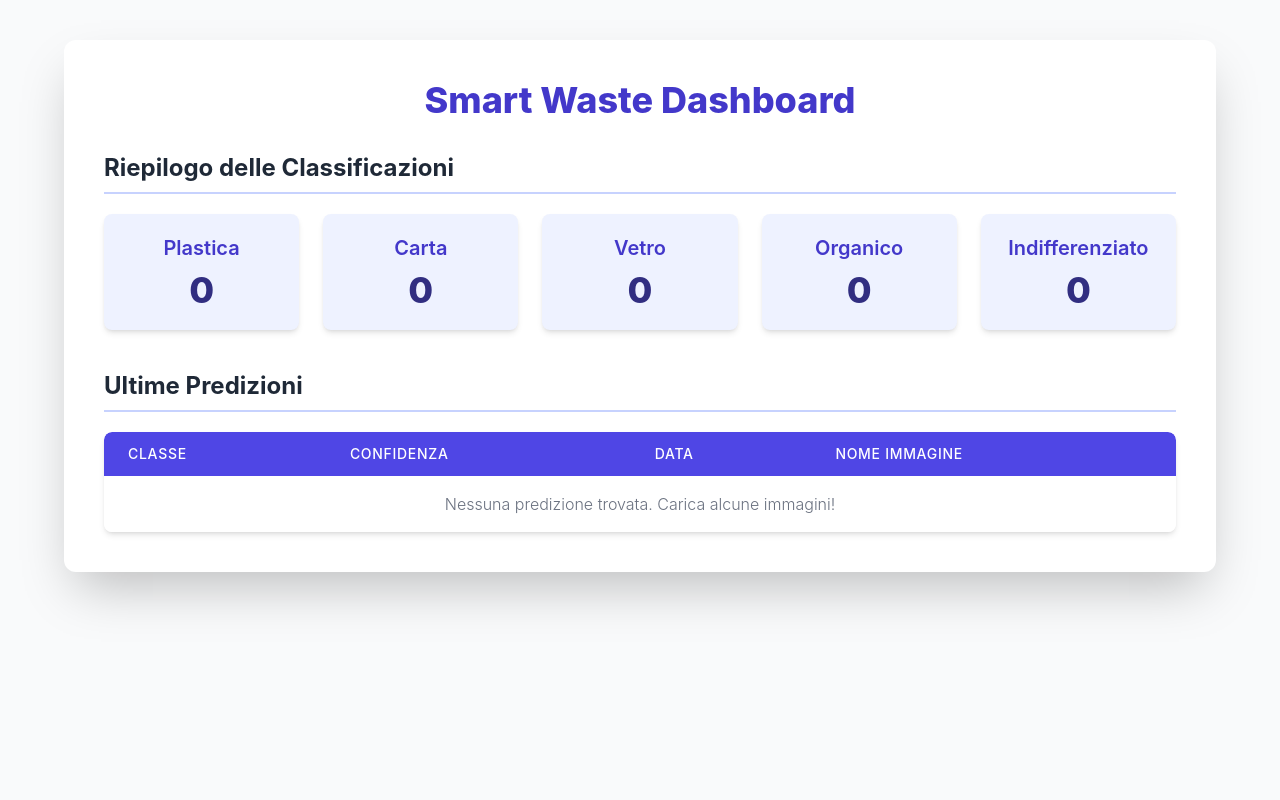
After one commit to killerdds01/ProgPy, a Flask app: page /dashboard in a window 1280 px wide. The commit adds this page. Run offline with Flask 3, Linux system fonts and the light colour scheme; the visitor is signed in with stand-in values (Sample User, id 1); data that the repository does not hold is empty; some libraries are stand-ins or nearby versions.

Commit message:
modificato:   app.py, aggiornato index e creato dashboard

```diff
--- a/app.py
+++ b/app.py
@@ -1,129 +1,270 @@
-# Importa le librerie necessarie
+# Moduli standard
 import os
 import io
-import datetime # Importa la libreria datetime
-from flask import Flask, request, jsonify, render_template
+import datetime
+
+# Moduli Flask e estensioni
+from flask import Flask, request, jsonify, render_template, redirect, url_for, flash
 from flask_cors import CORS
+from flask_login import LoginManager, UserMixin, login_user, logout_user, login_required, current_user
+from werkzeug.security import generate_password_hash, check_password_hash # Per la gestione sicura delle password
+
+# Moduli PyTorch per il modello
 import torch
 import torch.nn as nn
 from torchvision import models, transforms
 from PIL import Image
 
-# Importa la libreria MongoDB
+# Moduli MongoDB
 from pymongo import MongoClient
-# Connettiti a MongoDB (di default è su localhost:27017)
+from bson.objectid import ObjectId # Necessario per convertire l'ID di MongoDB
+
+# --- Inizializzazione dell'Applicazione Flask ---
+app = Flask(__name__)
+
+# Configurazione della chiave segreta dell'applicazione.
+# Questa chiave è fondamentale per la sicurezza delle sessioni (cookie) e per la protezione CSRF.
+# È imperativo che questa chiave sia una stringa lunga, casuale e mantenuta segreta.
+# Per la distribuzione online e su repository pubblici (es. GitHub),
+# la chiave DEVE essere letta da una variabile d'ambiente e MAI committata direttamente nel codice.
+# Esempio per generare una chiave robusta: python -c "import os; print(os.urandom(24).hex())"
+app.config['SECRET_KEY'] = os.environ.get('SECRET_KEY', 'e00d87cee9282c6458684cec5045dac65768c6db28968f2d!')
+
+# Abilita Cross-Origin Resource Sharing (CORS) per l'applicazione.
+# Permette al frontend (servito da Flask) di effettuare richieste all'API Flask stessa.
+CORS(app)
+
+# --- Inizializzazione Flask-Login ---
+# Configura l'estensione Flask-Login per gestire le sessioni utente.
+login_manager = LoginManager()
+login_manager.init_app(app)
+# Specifica la vista di login a cui reindirizzare gli utenti non autenticati
+login_manager.login_view = 'login'
+
+# --- Connessione al Database MongoDB ---
+# Stabilisce una connessione al server MongoDB locale.
+# In caso di errore di connessione, l'applicazione termina per prevenire malfunzionamenti.
 try:
     client = MongoClient('mongodb://localhost:27017/')
-    db = client.smart_waste
-    predictions_collection = db.predictions
+    db = client.smart_waste # Seleziona il database 'smart_waste'
+    predictions_collection = db.predictions # Collezione per le previsioni di classificazione dei rifiuti
+    users_collection = db.users # Collezione per la gestione degli utenti registrati
     print("Connessione a MongoDB riuscita.")
 except Exception as e:
     print(f"Errore di connessione a MongoDB: {e}")
     exit()
 
-# Inizializza l'app Flask
-app = Flask(__name__)
+# --- Definizione del Modello Utente per Flask-Login ---
+# Questa classe implementa i requisiti di Flask-Login per la gestione degli utenti.
+class User(UserMixin):
+    def __init__(self, user_data):
+        # L'ID dell'utente è l'ObjectId di MongoDB convertito in stringa.
+        self.id = str(user_data['_id'])
+        self.username = user_data['username']
+        # L'hash della password viene memorizzato per la verifica, non la password in chiaro.
+        self.password_hash = user_data['password']
 
-CORS(app)  # Abilita CORS per consentire richieste da altri domini
+    def get_id(self):
+        # Metodo richiesto da Flask-Login per ottenere l'ID univoco dell'utente.
+        return self.id
 
-# --- Configura il modello pre-addestrato ---
+@login_manager.user_loader
+def load_user(user_id):
+    # Callback utilizzata da Flask-Login per ricaricare un utente dalla sessione.
+    # Cerca l'utente nel database MongoDB tramite il suo ID.
+    user_data = users_collection.find_one({"_id": ObjectId(user_id)})
+    if user_data:
+        return User(user_data)
+    return None
+
+# --- Configurazione e Caricamento del Modello di Machine Learning ---
+# Definisce le classi di rifiuto supportate dal modello.
 CLASS_NAMES = ['plastica', 'carta', 'vetro', 'organico', 'indifferenziato']
-NUM_CLASSES= len(CLASS_NAMES) # Il numero di classi deve essere 5
+NUM_CLASSES = len(CLASS_NAMES)
 
+# Specifica il dispositivo su cui il modello verrà eseguito (CPU per compatibilità generale).
 device = torch.device("cpu")
 
-MODEL_PATH = 'best_model_finetuned_light.pth'  # Percorso del file del modello addestrato
+# Percorso del file del modello PyTorch pre-addestrato.
+MODEL_PATH = 'best_model_finetuned_light.pth'
 
-# Inizializza l'architettura del modello (ResNet18).
-# Carichiamo un modello ResNet18 senza pesi pre-addestrati inizialmente, perché caricheremo i nostri pesi personalizzati.
-
+# Inizializza l'architettura del modello (ResNet18) senza pesi pre-addestrati iniziali.
 model = models.resnet18(weights=None)
 
-# Modifica l'ultimo strato per adattarlo al numero di classi del nostro dataset
-num_ftrs = model.fc.in_features # Ottieni il numero di caratteristiche in ingresso dell'ultimo strato
-model.fc = nn.Linear(num_ftrs, NUM_CLASSES) # Carica i pesi del modello addestrato
+# Modifica l'ultimo strato (fully connected) del modello per adattarlo al numero di classi del dataset.
+num_ftrs = model.fc.in_features
+model.fc = nn.Linear(num_ftrs, NUM_CLASSES)
 
-# Carica i pesi del modello dal file .pth
-# map_locatio= device assicura che i pesi vengano caricati sul dispositivo corretto
+# Carica i pesi del modello dal file .pth.
+# Gestisce errori se il file non viene trovato o se ci sono problemi durante il caricamento.
 try:
     model.load_state_dict(torch.load(MODEL_PATH, map_location=device))
-    model.to(device) # Sposta il modello sul dispositivo specificato
-    model.eval() # Imposta il modello in modalità di valutazione
+    model.to(device) # Sposta il modello sul dispositivo specificato.
+    model.eval() # Imposta il modello in modalità di valutazione (disabilita dropout/batchnorm per inferenza).
     print(f"Modello caricato correttamente da {MODEL_PATH}, su dispositivo {device}.")
 except FileNotFoundError:
     print(f"Errore: il file {MODEL_PATH} non è stato trovato. Assicurati che il percorso sia corretto.")
-    exit() # Esci se il modello non può essere caricato
+    exit()
 except Exception as e:
     print(f"Errore durante il caricamento del modello: {str(e)}")
-    exit() # Esci se c'è un errore durante il caricamento del modello
+    exit()
 
-# --- Configura le trasformazioni per le immagini ---
+# --- Configurazione delle Trasformazioni per le Immagini ---
+# Queste trasformazioni pre-processano le immagini in ingresso per renderle compatibili con il modello.
 transform = transforms.Compose([
-    transforms.Resize((256)),  # Ridimensiona l'immagine al lato piu corto
-    transforms.CenterCrop(224),  # Ritaglia l'immagine al centro per ottenere un quadrato di 224x224
-    transforms.ToTensor(),       # Converte l'immagine in un tensore
-    transforms.Normalize(mean=[0.485, 0.456, 0.406], std=[0.229, 0.224, 0.225])  # Normalizza l'immagine
+    transforms.Resize((256)),  # Ridimensiona il lato più corto dell'immagine a 256 pixel.
+    transforms.CenterCrop(224),  # Ritaglia l'immagine al centro per ottenere un quadrato di 224x224.
+    transforms.ToTensor(),       # Converte l'immagine PIL in un tensore PyTorch e normalizza i pixel a [0,1].
+    # Normalizza il tensore con media e deviazione standard predefinite per i modelli ImageNet.
+    transforms.Normalize(mean=[0.485, 0.456, 0.406], std=[0.229, 0.224, 0.225])
 ])
 
-# --- Endpoint API ---
+# --- Rotte dell'Applicazione ---
 
 @app.route('/')
 def home():
+    # Renderizza la pagina principale dell'applicazione, dedicata alla classificazione.
     return render_template('index.html')
 
+@app.route('/register', methods=['GET', 'POST'])
+def register():
+    # Gestisce la registrazione di nuovi utenti.
+    # Se l'utente è già autenticato, viene reindirizzato alla home.
+    if current_user.is_authenticated:
+        return redirect(url_for('home'))
+
+    if request.method == 'POST':
+        username = request.form['username']
+        password = request.form['password']
+
+        # Verifica se il nome utente esiste già nel database.
+        if users_collection.find_one({'username': username}):
+            flash('Nome utente già esistente. Scegli un altro nome.', 'error')
+            return render_template('register.html')
+
+        # Hashing della password prima di salvarla per garantire la sicurezza.
+        hashed_password = generate_password_hash(password)
+
+        # Inserisce il nuovo utente (username e password hashata) nel database.
+        users_collection.insert_one({'username': username, 'password': hashed_password})
+        flash('Registrazione avvenuta con successo! Ora puoi effettuare il login.', 'success')
+        return redirect(url_for('login'))
+    # Mostra il form di registrazione per le richieste GET.
+    return render_template('register.html')
+
+@app.route('/login', methods=['GET', 'POST'])
+def login():
+    # Gestisce l'accesso degli utenti esistenti.
+    # Se l'utente è già autenticato, viene reindirizzato alla home.
+    if current_user.is_authenticated:
+        return redirect(url_for('home'))
+
+    if request.method == 'POST':
+        username = request.form['username']
+        password = request.form['password']
+        # Cerca l'utente nel database MongoDB.
+        user_data = users_collection.find_one({'username': username})
+
+        # Verifica la password fornita con l'hash salvato nel database.
+        if user_data and check_password_hash(user_data['password'], password):
+            user = User(user_data)
+            login_user(user) # Effettua il login dell'utente tramite Flask-Login.
+            flash('Login effettuato con successo!', 'success')
+            return redirect(url_for('home'))
+        else:
+            flash('Nome utente o password non validi.', 'error')
+    # Mostra il form di login per le richieste GET.
+    return render_template('login.html')
+
+@app.route('/logout')
+@login_required # Questa rotta richiede che l'utente sia autenticato per poter effettuare il logout.
+def logout():
+    # Effettua il logout dell'utente dalla sessione.
+    logout_user()
+    flash('Logout effettuato con successo.', 'info')
+    return redirect(url_for('home'))
+
 @app.route('/predict', methods=['POST'])
+@login_required # Questa rotta richiede che l'utente sia autenticato per poter classificare un'immagine.
 def predict():
-    # Controlla se la richiesta contiene un file
+    # Verifica se la richiesta contiene un file immagine.
     if 'file' not in request.files:
+        print("Nessun file immagine inviato.")
         return jsonify({'error': 'Nessun file immagine inviato.'}), 400
 
     file = request.files['file']
-    # Controlla se il nome non è vuoto
+    # Verifica se il nome del file è vuoto (nessun file selezionato).
     if file.filename == '':
+        print("Nessun file selezionato.")
         return jsonify({'error': 'Nessun file selezionato.'}), 400
 
     if file:
         try:
-            # Leggi i byte dell'immagine
+            # Legge i byte dell'immagine dal file caricato.
             img_bytes = file.read()
-            # Apri l'immagine con Pillow e converte in RGB
+            # Apre l'immagine con Pillow e la converte in formato RGB per garantire 3 canali.
             img = Image.open(io.BytesIO(img_bytes)).convert('RGB')
 
-            # Applica le trasformazioni all'immagine
+            # Applica le trasformazioni predefinite all'immagine.
             input_tensor = transform(img)
-            input_batch = input_tensor.unsqueeze(0)  # Aggiungi una dimensione batch
+            # Aggiunge una dimensione batch al tensore (necessaria per il modello).
+            input_batch = input_tensor.unsqueeze(0)
+            input_batch = input_batch.to(device) # Sposta il tensore sul dispositivo specificato (CPU).
 
-            # Sposta il batch sul dispositivo corretto
-            input_batch = input_batch.to(device)
+            with torch.no_grad():  # Disabilita il calcolo dei gradienti per ottimizzare l'inferenza.
+                output = model(input_batch)  # Esegue la previsione del modello.
+                # Calcola le probabilità delle classi usando la funzione softmax.
+                probabilities = torch.nn.functional.softmax(output[0], dim=0)
+                # Ottiene la probabilità più alta e l'indice della classe predetta.
+                predicted_prob, predicted_idx = torch.max(probabilities, 0)
+                # Ottiene il nome della classe predetta dal mapping CLASS_NAMES.
+                predicted_class = CLASS_NAMES[predicted_idx.item()]
 
-            with torch.no_grad():  # Disabilita il calcolo dei gradienti
-                output = model(input_batch)  # Esegui la previsione
-                # Ottieni le probabilità (softmax) e l'indice della classe predetta
-                probabilities = torch.nn.functional.softmax(output[0], dim=0)
-                predicted_prob, predicted_idx = torch.max(probabilities, 0)
-                predicted_class = CLASS_NAMES[predicted_idx.item()]  # Ottieni il nome della classe predetta
+            # Crea un documento con i dati della previsione da salvare nel database MongoDB.
+            prediction_data = {
+                'class': predicted_class, # La classe di rifiuto predetta.
+                'confidence': f"{predicted_prob.item() * 100:.2f}%", # La confidenza della previsione in percentuale.
+                'timestamp': datetime.datetime.now(), # Timestamp della previsione.
+                'image_filename': file.filename, # Nome originale del file immagine caricato.
+                'user_id': current_user.id # Associa la previsione all'ID dell'utente autenticato.
+            }
+            predictions_collection.insert_one(prediction_data) # Salva il documento nella collezione 'predictions'.
 
-                prediction_data = {
-                    'class': predicted_class, # Salva la classe predetta
-                    'confidence': f"{predicted_prob.item() * 100:.2f}%", # Converti la probabilità in percentuale
-                    'timestamp': datetime.datetime.now(), # Aggiungi un timestamp della previsione
-                    'image_filename': file.filename # Salva il nome del file dell'immagine
-                }
-                predictions_collection.insert_one(prediction_data) # Salva la previsione nel database MongoDB
-
-                return jsonify({
-                    'class': predicted_class,
-                    'confidence': f"{predicted_prob.item() * 100:.2f}%"
-                })
+            # Ritorna la previsione come risposta JSON al client.
+            return jsonify({
+                'class': predicted_class,
+                'confidence': f"{predicted_prob.item() * 100:.2f}%"
+            })
         except Exception as e:
-            # Stampa l'errore completo nel terminale per il debug
+            # Cattura e stampa eventuali errori durante l'elaborazione dell'immagine o la previsione.
             print(f"Si è verificato un errore durante la previsione: {e}")
-            # Ritorna un messaggio di errore JSON al browser
+            # Ritorna un messaggio di errore JSON al browser con stato HTTP 500.
             return jsonify({'error': f'Errore durante la previsione: {str(e)}'}), 500
 
+    # Gestisce il caso in cui il file non è stato processato per un motivo sconosciuto.
     return jsonify({'error': 'Errore sconosciuto durante la previsione.'}), 500
 
-# --- Avvia l'app Flask ---
+@app.route('/dashboard')
+@login_required # Questa rotta richiede che l'utente sia autenticato per accedere alla dashboard.
+def dashboard():
+    # Recupera solo le previsioni associate all'utente attualmente autenticato.
+    # Le previsioni sono ordinate dalla più recente alla meno recente.
+    predictions = list(predictions_collection.find({'user_id': current_user.id}).sort('timestamp', -1))
+
+    # Inizializza un contatore per ogni classe di rifiuto.
+    class_counts = {class_name: 0 for class_name in CLASS_NAMES}
+    # Popola il contatore iterando sulle previsioni recuperate.
+    for p in predictions:
+        # Assicurati che la chiave 'class' esista nel documento di predizione prima di accedere.
+        if 'class' in p:
+            class_counts[p['class']] += 1
+    # Renderizza la pagina della dashboard, passando le previsioni e i conteggi delle classi al template.
+    return render_template('dashboard.html', predictions=predictions, class_counts=class_counts)
+
+# --- Avvio dell'Applicazione Flask ---
 if __name__ == '__main__':
-
-    app.run(debug=True, host='127.0.0.1', port=5000)  # Avvia l'applicazione Flask sulla porta 5000
+    # Avvia l'applicazione Flask.
+    # debug=True: Abilita il reloader automatico (riavvia il server a ogni modifica del codice) e il debugger.
+    # host='127.0.0.1': Rende l'app accessibile solo localmente
+    # port=5000: Specifica la porta su cui il server sarà in ascolto.
+    app.run(debug=True, host='127.0.0.1', port=5000)
--- /dev/null
+++ b/templates/dashboard.html
@@ -0,0 +1,69 @@
+<!DOCTYPE html>
+<html lang="it">
+<head>
+    <meta charset="UTF-8">
+    <meta name="viewport" content="width=device-width, initial-scale=1.0">
+    <title>Smart Waste Dashboard</title>
+    <!-- Includi Tailwind CSS -->
+    <script src="https://cdn.tailwindcss.com"></script>
+    <style>
+        /* Stili personalizzati per il font (Inter) */
+        body {
+            font-family: 'Inter', sans-serif;
+        }
+        /* Stili per le righe della tabella */
+        .table-row-hover:hover {
+            background-color: #F3F4F6; /* gray-100 */
+        }
+    </style>
+</head>
+<body class="bg-gray-50 p-6 sm:p-8 md:p-10 min-h-screen">
+    <div class="max-w-6xl mx-auto bg-white rounded-xl shadow-2xl p-6 sm:p-8 md:p-10">
+        <h1 class="text-4xl font-extrabold mb-8 text-center text-indigo-700">Smart Waste Dashboard</h1>
+
+        <!-- Sezione Riepilogo delle Classificazioni -->
+        <div class="mb-10">
+            <h2 class="text-2xl font-bold mb-5 text-gray-800 border-b-2 border-indigo-200 pb-2">Riepilogo delle Classificazioni</h2>
+            <div class="grid grid-cols-2 sm:grid-cols-3 lg:grid-cols-5 gap-6 text-center">
+                {% for class_name, count in class_counts.items() %}
+                <div class="bg-indigo-50 p-5 rounded-lg shadow-md flex flex-col items-center justify-center transform transition duration-300 hover:scale-105">
+                    <p class="text-xl font-semibold capitalize text-indigo-700 mb-2">{{ class_name }}</p>
+                    <p class="text-4xl font-extrabold text-indigo-900">{{ count }}</p>
+                </div>
+                {% endfor %}
+            </div>
+        </div>
+
+        <!-- Sezione Ultime Predizioni -->
+        <div>
+            <h2 class="text-2xl font-bold mb-5 text-gray-800 border-b-2 border-indigo-200 pb-2">Ultime Predizioni</h2>
+            <div class="overflow-x-auto rounded-lg shadow-md">
+                <table class="min-w-full bg-white">
+                    <thead class="bg-indigo-600 text-white">
+                        <tr>
+                            <th class="py-3 px-6 text-left text-sm font-medium uppercase tracking-wider rounded-tl-lg">Classe</th>
+                            <th class="py-3 px-6 text-left text-sm font-medium uppercase tracking-wider">Confidenza</th>
+                            <th class="py-3 px-6 text-left text-sm font-medium uppercase tracking-wider">Data</th>
+                            <th class="py-3 px-6 text-left text-sm font-medium uppercase tracking-wider rounded-tr-lg">Nome Immagine</th>
+                        </tr>
+                    </thead>
+                    <tbody class="text-gray-700 text-base font-light divide-y divide-gray-200">
+                        {% for prediction in predictions %}
+                        <tr class="table-row-hover">
+                            <td class="py-4 px-6 whitespace-nowrap capitalize">{{ prediction['class'] }}</td>
+                            <td class="py-4 px-6 whitespace-nowrap">{{ prediction['confidence'] }}</td>
+                            <td class="py-4 px-6 whitespace-nowrap">{{ prediction['timestamp'].strftime('%d/%m/%Y %H:%M:%S') }}</td>
+                            <td class="py-4 px-6 whitespace-nowrap">{{ prediction['image_filename'] }}</td>
+                        </tr>
+                        {% else %}
+                        <tr>
+                            <td colspan="4" class="py-4 px-6 text-center text-gray-500">Nessuna predizione trovata. Carica alcune immagini!</td>
+                        </tr>
+                        {% endfor %}
+                    </tbody>
+                </table>
+            </div>
+        </div>
+    </div>
+</body>
+</html>
```
Also changed, not shown: templates/index.html (+77 -55 lines).
